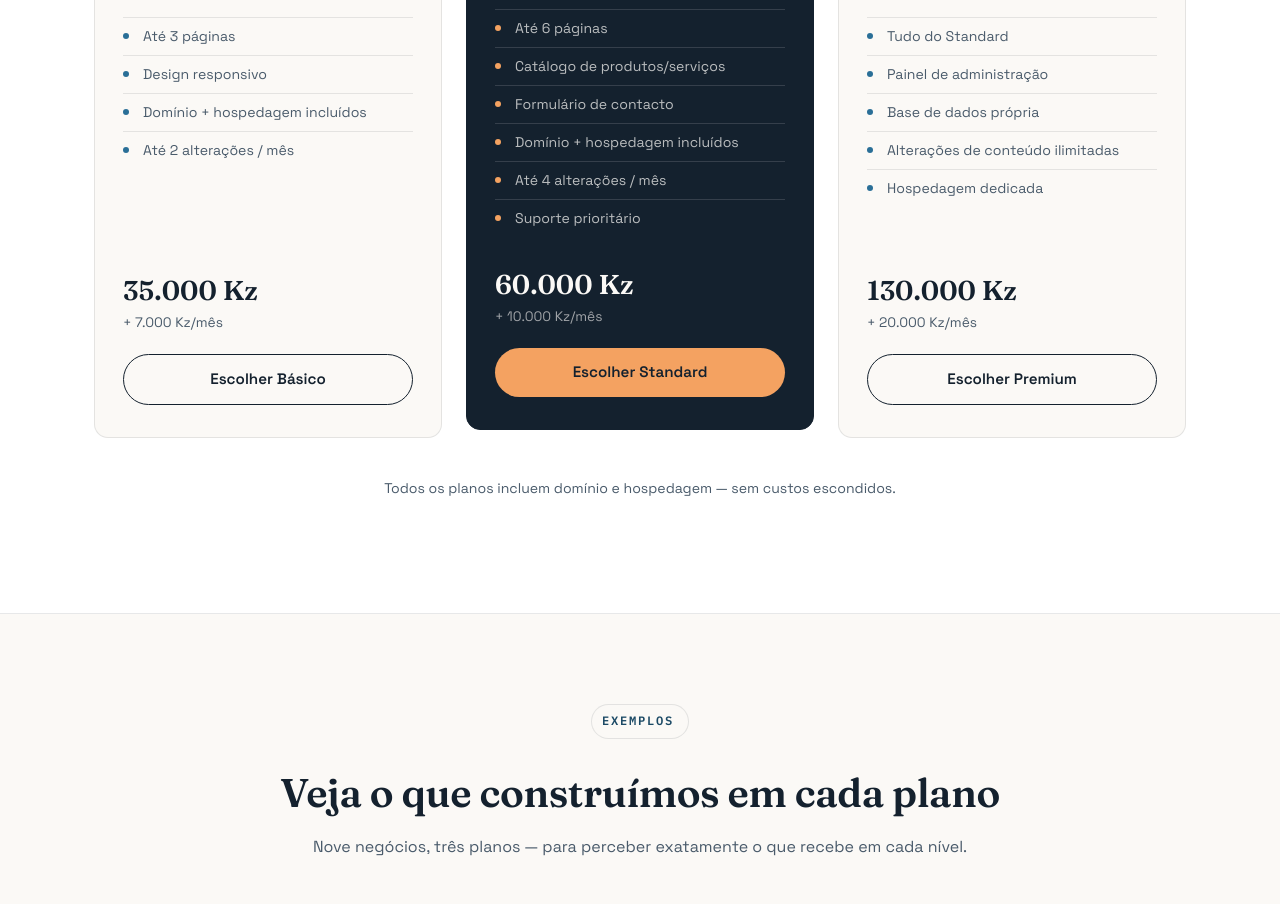
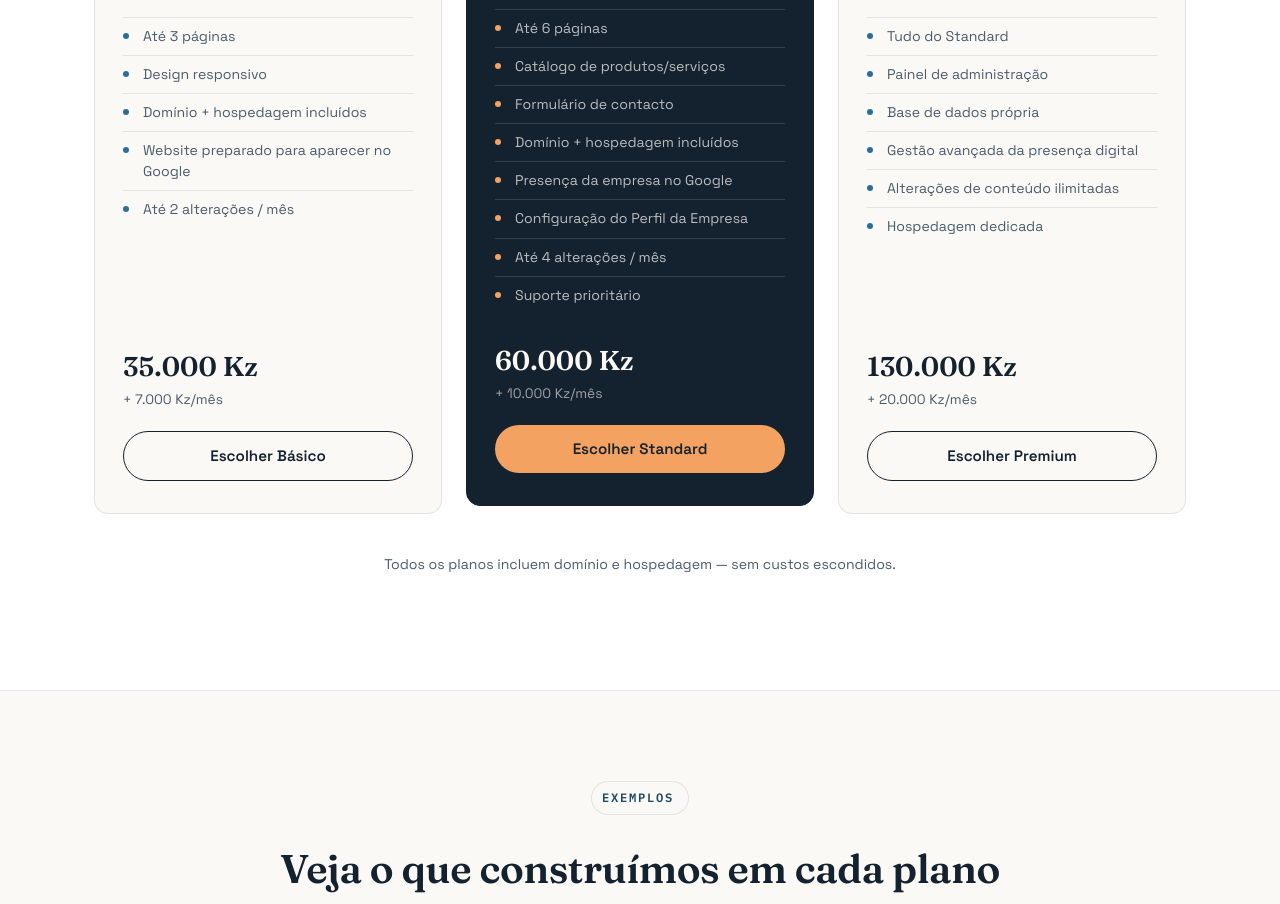
Before and after one commit to Erick0011/Pixel24, a plain HTML site: page index.html in a window 1280 px wide. Shown: the part 2608-3512 px from the top of the page. Drawn offline with Linux system fonts and the light colour scheme; animation ran at ten frames a second.

Commit message:
atualizacoes nos planos

```diff
--- a/index.html
+++ b/index.html
@@ -166,6 +166,7 @@
               <li>Até 3 páginas</li>
               <li>Design responsivo</li>
               <li>Domínio + hospedagem incluídos</li>
+              <li>Website preparado para aparecer no Google</li>
               <li>Até 2 alterações / mês</li>
             </ul>
             <div class="plan-price">
@@ -190,6 +191,8 @@
               <li>Catálogo de produtos/serviços</li>
               <li>Formulário de contacto</li>
               <li>Domínio + hospedagem incluídos</li>
+              <li>Presença da empresa no Google</li>
+              <li>Configuração do Perfil da Empresa</li>
               <li>Até 4 alterações / mês</li>
               <li>Suporte prioritário</li>
             </ul>
@@ -214,6 +217,7 @@
               <li>Tudo do Standard</li>
               <li>Painel de administração</li>
               <li>Base de dados própria</li>
+              <li>Gestão avançada da presença digital</li>
               <li>Alterações de conteúdo ilimitadas</li>
               <li>Hospedagem dedicada</li>
             </ul>
```
